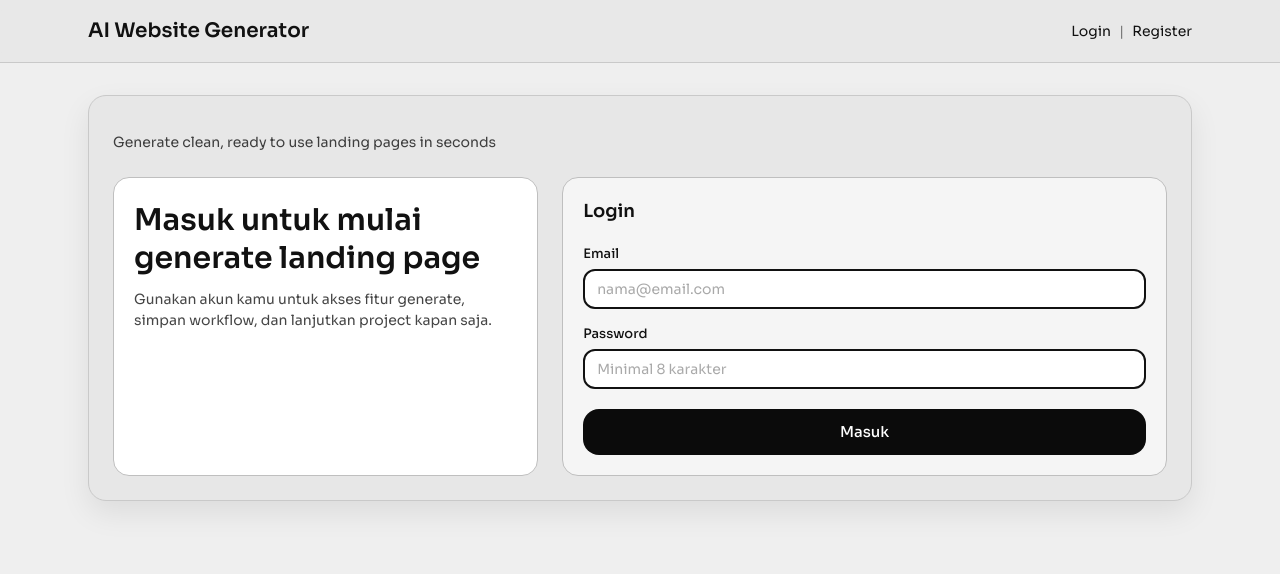
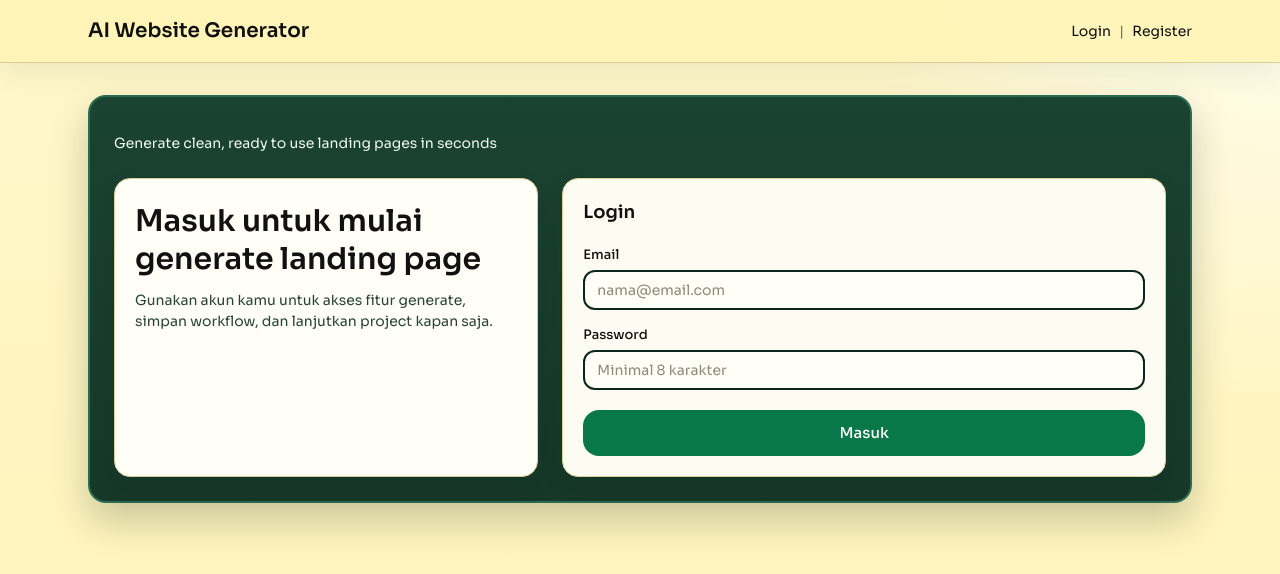
Before and after one commit to Fachri2704/ai-generator, a React app in the folder frontend/: page / in a window 1280 px wide. Shown: the top 574 px of the page. Built offline with nearby package versions, Linux system fonts and the light colour scheme; the HTML template or start-up script is replaced by a standard one.

Commit message:
Rombak Design

```diff
--- a/frontend/src/App.jsx
+++ b/frontend/src/App.jsx
@@ -293,30 +293,39 @@ export default function App() {
         <div className="shell">
           <div className="navBar">
             {view === "generator" && user ? (
-              <div className="flex flex-wrap items-center gap-2">
+              <div>
+                <p className="generatorIntro">
+                  {generatorMode === "landing"
+                    ? "Generate landing pages in seconds, lebih cepat, lebih mudah, dan siap pakai dengan AI."
+                    : "Generate company profile website dengan struktur professional dari brief bisnis kamu"}
+                </p>
+                <div className="modeSwitch">
                   <button
                     type="button"
-                  className="btnSmall"
+                    className={`modeButton ${generatorMode === "landing" ? "modeButtonActive" : ""}`}
                     onClick={() => setGeneratorMode("landing")}
-                  disabled={generatorMode === "landing"}
                   >
                     AiToLandingPage
                   </button>
                   <button
                     type="button"
-                  className="btnSmall"
+                    className={`modeButton ${generatorMode === "company" ? "modeButtonActive" : ""}`}
                     onClick={() => setGeneratorMode("company")}
-                  disabled={generatorMode === "company"}
                   >
                     AiToCompro
                   </button>
+                </div>
               </div>
             ) : (
               <p className="tagline">Generate clean, ready to use landing pages in seconds</p>
             )}
           </div>
 
-          {authMsg && <div className="mt-3 text-[12px] md:text-[13px] text-green-700">{authMsg}</div>}
+          {authMsg && (
+            <div className="mt-3 text-[12px] md:text-[13px]" style={{ color: "#11EF36" }}>
+              {authMsg}
+            </div>
+          )}
           {authErr && <div className="mt-3 text-[12px] md:text-[13px] text-red-600">{authErr}</div>}
 
           {view === "login" ? (
@@ -438,7 +447,7 @@ export default function App() {
                   <div className="flex items-center justify-between">
                     <h2 className="text-[14px] md:text-[16px] font-semibold text-[#111111]">Output</h2>
                     <button
-                      className="btnSmall"
+                      className="btnCopy"
                       disabled={!html}
                       onClick={() => navigator.clipboard.writeText(html)}
                     >
@@ -457,7 +466,7 @@ export default function App() {
                 </div>
 
                 <div className="grid gap-2">
-                  <div className="text-[13px] md:text-[14px] font-semibold text-[#111111]">Preview</div>
+                  <div className="previewLabel">Preview</div>
                   <div className="previewCard" style={{ height: `${previewHeight}px` }}>
                     <iframe title="preview" className="h-full w-full" srcDoc={html} />
                   </div>
--- a/frontend/src/index.css
+++ b/frontend/src/index.css
@@ -9,7 +9,20 @@
   line-height: 1.5;
   font-weight: 400;
   color: #111111;
-  background-color: #efefef;
+  background-color: #fff4b8;
+  --canvas-bg: #fff4b8;
+  --surface-shell: #1b4332;
+  --surface-shell-strong: #163829;
+  --surface-card: #fffdf2;
+  --surface-card-soft: #fdfcf2;
+  --surface-code: #121212;
+  --border-soft: #d9cf98;
+  --border-strong: #0b261a;
+  --text-main: #111111;
+  --text-soft: #284334;
+  --button-green: #087848;
+  --button-green-dark: #01150d;
+  --success-green: #11ef36;
   font-synthesis: none;
   text-rendering: optimizeLegibility;
   -webkit-font-smoothing: antialiased;
@@ -20,16 +33,24 @@ body {
   margin: 0;
   min-width: 320px;
   min-height: 100vh;
-  background-color: #efefef;
+  background:
+    radial-gradient(circle at top right, rgba(255, 255, 255, 0.6), transparent 28%),
+    linear-gradient(180deg, #fff7cb 0%, var(--canvas-bg) 100%);
 }
 
 @layer components {
   .pageWrap {
-    @apply min-h-screen bg-[#efefef];
+    @apply min-h-screen;
+    background:
+      radial-gradient(circle at top right, rgba(255, 255, 255, 0.6), transparent 28%),
+      linear-gradient(180deg, #fff7cb 0%, var(--canvas-bg) 100%);
   }
 
   .siteHeader {
-    @apply sticky top-0 z-30 border-b border-[#c9c9c9] bg-[#e7e7e7]/95 backdrop-blur;
+    @apply sticky top-0 z-30 backdrop-blur;
+    border-bottom: 1px solid var(--border-soft);
+    background: rgba(255, 244, 184, 0.96);
+    box-shadow: 0 10px 28px rgba(27, 67, 50, 0.08);
   }
 
   .siteHeaderInner {
@@ -41,7 +62,10 @@ body {
   }
 
   .shell {
-    @apply rounded-[18px] border border-[#c9c9c9] bg-[#e7e7e7] px-4 py-4 md:px-6 md:py-6 shadow-[0_12px_30px_rgba(0,0,0,0.08)];
+    @apply rounded-[18px] px-4 py-4 md:px-6 md:py-6;
+    border: 2px solid #2b6b52;
+    background: linear-gradient(180deg, var(--surface-shell) 0%, var(--surface-shell-strong) 100%);
+    box-shadow: 0 18px 38px rgba(8, 35, 24, 0.22);
   }
 
   .navBar {
@@ -49,23 +73,54 @@ body {
   }
 
   .navTitle {
-    @apply text-[16px] md:text-[20px] font-semibold text-[#111111];
+    @apply text-[16px] md:text-[20px] font-semibold;
+    color: var(--text-main);
   }
 
   .navLinks {
-    @apply flex items-center gap-2 text-[13px] md:text-[14px] text-[#111111];
+    @apply flex items-center gap-2 text-[13px] md:text-[14px];
+    color: var(--text-main);
   }
 
   .navLink {
-    @apply cursor-pointer border-0 bg-transparent p-0 text-[#111111] transition-opacity hover:opacity-70 focus:outline-none;
+    @apply cursor-pointer border-0 bg-transparent p-0 transition-opacity hover:opacity-70 focus:outline-none;
+    color: var(--text-main);
   }
 
   .navDivider {
-    @apply text-[#7a7a7a];
+    color: #7f7350;
   }
 
   .tagline {
-    @apply mt-3 text-[12px] md:text-[14px] text-[#3e3e3e];
+    @apply mt-3 text-[12px] md:text-[14px];
+    color: #eef7ef;
+  }
+
+  .generatorIntro {
+    @apply mt-1 text-[12px] md:text-[14px];
+    color: #f5f8ed;
+  }
+
+  .modeSwitch {
+    @apply flex flex-wrap items-center gap-2;
+  }
+
+  .modeButton {
+    @apply rounded-[10px] border-0 px-3 text-[11px] md:text-[12px] text-white transition-colors disabled:opacity-100;
+    min-height: 30px;
+    background: var(--button-green);
+  }
+
+  .modeButton:hover {
+    background: #06683e;
+  }
+
+  .modeButtonActive {
+    background: var(--button-green-dark);
+  }
+
+  .modeButtonActive:hover {
+    background: #021d12;
   }
 
   .headerRow {
@@ -73,15 +128,21 @@ body {
   }
 
   .card {
-    @apply rounded-[16px] border border-[#bfbfbf] bg-white px-4 py-4 md:px-5 md:py-5;
+    @apply rounded-[16px] px-4 py-4 md:px-5 md:py-5;
+    border: 1px solid var(--border-soft);
+    background: var(--surface-card);
+    box-shadow: 0 10px 22px rgba(9, 25, 17, 0.12);
   }
 
   .cardSoft {
-    @apply bg-[#f5f5f5];
+    background: var(--surface-card-soft);
   }
 
   .input {
-    @apply mt-1 w-full rounded-[12px] border-2 border-[#111111] bg-white px-3 text-[14px] text-[#111111] placeholder:text-[#a9a9a9] focus:outline-none;
+    @apply mt-1 w-full rounded-[12px] px-3 text-[14px] placeholder:text-[#8e8a77] focus:outline-none;
+    border: 2px solid var(--border-strong);
+    background: #fffef7;
+    color: var(--text-main);
     height: 40px;
   }
 
@@ -91,8 +152,13 @@ body {
   }
 
   .btnPrimary {
-    @apply w-full rounded-[16px] bg-[#0b0b0b] text-white text-[14px] md:text-[15px] font-medium transition-colors hover:bg-[#1a1a1a] disabled:opacity-60;
+    @apply w-full rounded-[16px] text-white text-[14px] md:text-[15px] font-medium transition-colors disabled:opacity-60;
+    background: var(--button-green);
     height: 46px;
+  }
+
+  .btnPrimary:hover {
+    background: var(--button-green-dark);
   }
 
   .btnPrimaryCompact {
@@ -100,12 +166,29 @@ body {
   }
 
   .btnSmall {
-    @apply rounded-[12px] bg-[#0b0b0b] text-white text-[12px] md:text-[13px] px-3 transition-colors hover:bg-[#1a1a1a] disabled:opacity-60;
+    @apply rounded-[12px] text-white text-[12px] md:text-[13px] px-3 transition-colors disabled:opacity-60;
+    background: var(--button-green);
     height: 36px;
   }
 
+  .btnSmall:hover {
+    background: var(--button-green-dark);
+  }
+
+  .btnCopy {
+    @apply rounded-[12px] text-white text-[12px] md:text-[13px] px-3 transition-colors disabled:opacity-60;
+    background: var(--button-green-dark);
+    height: 36px;
+  }
+
+  .btnCopy:hover {
+    background: #022417;
+  }
+
   .codeBox {
-    @apply w-full rounded-[12px] bg-[#0f0f10] text-[12px] text-[#e6e6e6] placeholder:text-[#a9a9a9] border border-[#0f0f10] p-3 font-mono;
+    @apply w-full rounded-[12px] text-[12px] text-[#e6e6e6] placeholder:text-[#808080] p-3 font-mono;
+    border: 1px solid #050505;
+    background: var(--surface-code);
     height: 180px;
   }
 
@@ -114,7 +197,9 @@ body {
   }
 
   .previewCard {
-    @apply w-full rounded-[16px] border border-[#cfcfcf] bg-white overflow-hidden;
+    @apply w-full rounded-[16px] overflow-hidden;
+    border: 1px solid var(--border-soft);
+    background: #fffef7;
     min-height: 320px;
   }
 
@@ -122,20 +207,30 @@ body {
     height: 200px;
   }
 
+  .previewLabel {
+    @apply text-[13px] md:text-[14px] font-semibold;
+    color: #fffdf2;
+  }
+
   .authLayout {
     @apply mt-6 grid grid-cols-1 gap-6 lg:grid-cols-12;
   }
 
   .authInfo {
-    @apply rounded-[16px] border border-[#bfbfbf] bg-white px-5 py-6 lg:col-span-5;
+    @apply rounded-[16px] px-5 py-6 lg:col-span-5;
+    border: 1px solid var(--border-soft);
+    background: #fffef7;
+    box-shadow: 0 10px 22px rgba(9, 25, 17, 0.12);
   }
 
   .authInfoTitle {
-    @apply text-[24px] md:text-[30px] font-semibold leading-tight text-[#111111];
+    @apply text-[24px] md:text-[30px] font-semibold leading-tight;
+    color: var(--text-main);
   }
 
   .authInfoText {
-    @apply mt-3 text-[13px] md:text-[14px] text-[#454545];
+    @apply mt-3 text-[13px] md:text-[14px];
+    color: var(--text-soft);
   }
 
   .authFormWrap {
@@ -155,7 +250,7 @@ body {
     width: 36px;
     height: 36px;
     border: 3px solid #d8d8d8;
-    border-top-color: #111111;
+    border-top-color: var(--button-green);
     border-radius: 9999px;
     animation: spin 0.8s linear infinite;
   }
@@ -173,7 +268,9 @@ body {
   }
 
   .alertPopup {
-    @apply w-full max-w-sm rounded-[16px] border border-[#d5d5d5] bg-white px-5 py-5 text-center shadow-[0_20px_45px_rgba(0,0,0,0.24)];
+    @apply w-full max-w-sm rounded-[16px] bg-white px-5 py-5 text-center shadow-[0_20px_45px_rgba(0,0,0,0.24)];
+    border: 1px solid var(--border-soft);
+    background: #fffef7;
   }
 
   .alertTitle {
--- a/frontend/src/pages/AiToCompro.jsx
+++ b/frontend/src/pages/AiToCompro.jsx
@@ -148,13 +148,6 @@ function AiToCompro() {
 
   return (
     <div className="aitcWrap">
-      <div className="aitcHead">
-        <h1 className="aitcTitle">AiToCompro</h1>
-        <p className="aitcSubtitle">
-          Generate company profile website dengan struktur profesional dari brief bisnis kamu.
-        </p>
-      </div>
-
       <div className="aitcGrid">
         <section className="aitcFormCol">
           <div ref={formCardRef} className="aitcCard aitcFormCard">
```
Also changed, not shown: frontend/src/pages/AiToCompro.css (+22 -21 lines). Lines whose indentation alone changed are shown as unchanged.
